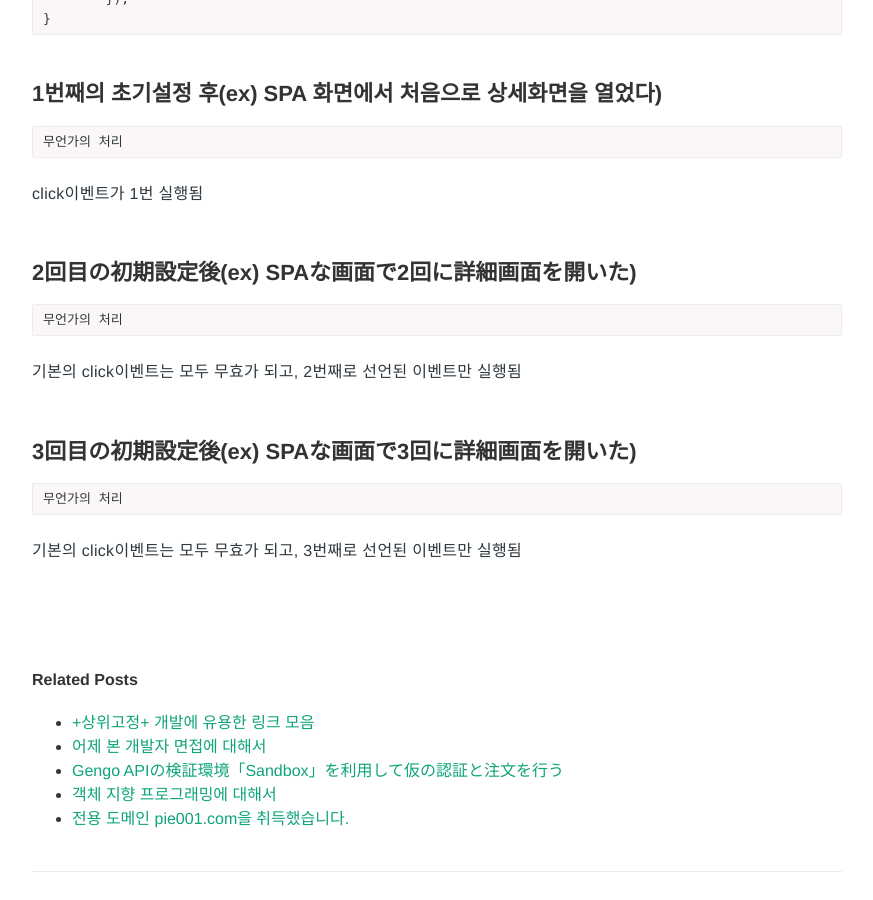
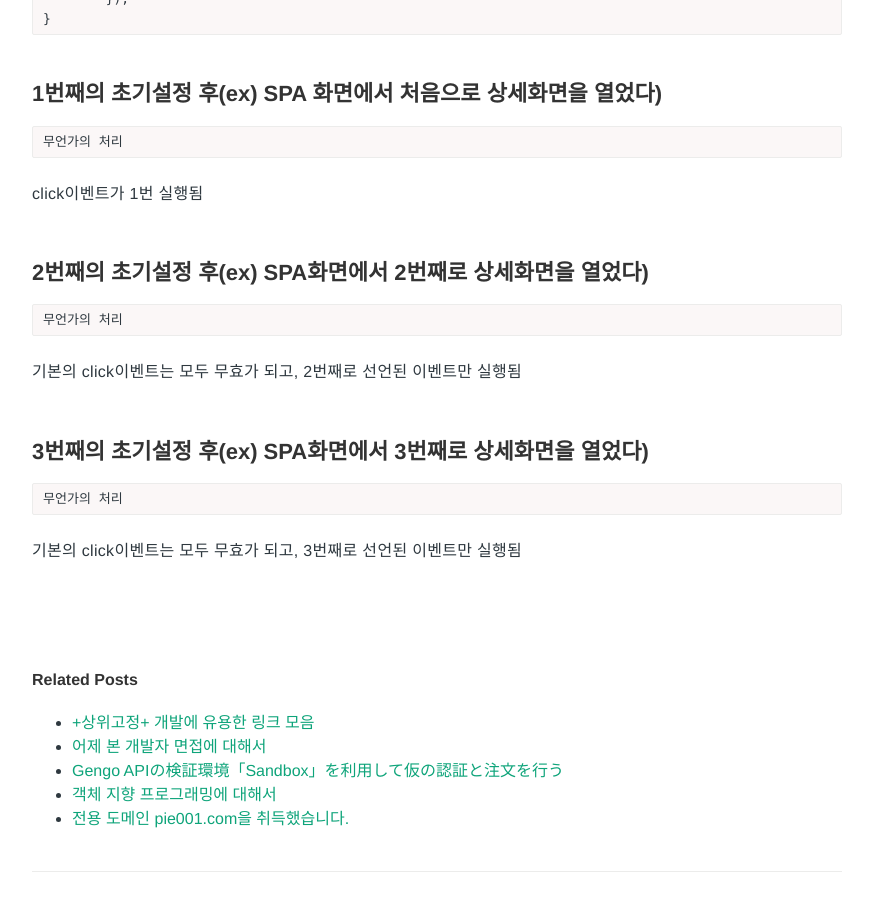
Before and after one commit to Pie001/pie001.github.io, a Jekyll site: the page built from _posts/2018-04-05-0004.md, in a window 1280 px wide and 900 px high, scrolled down 1755 px. Shown: the whole window, without its empty margins (203-1076 px from the left). Built offline with Jekyll 4.4.1, drawn with Linux system fonts in a browser that asks for light colours; comment, search, counter and statistics services are not loaded.

Commit message:
Update 2018-04-05-0004.md

````diff
--- a/_posts/2018-04-05-0004.md
+++ b/_posts/2018-04-05-0004.md
@@ -79,14 +79,14 @@ function init(){
 click이벤트가 1번 실행됨
 
 
-## 2回目の初期設定後(ex) SPAな画面で2回に詳細画面を開いた)
+## 2번째의 초기설정 후(ex) SPA화면에서 2번째로 상세화면을 열었다)
 ```
 무언가의 처리
 ```
 기본의 click이벤트는 모두 무효가 되고, 2번째로 선언된 이벤트만 실행됨
 
 
-## 3回目の初期設定後(ex) SPAな画面で3回に詳細画面を開いた)
+## 3번째의 초기설정 후(ex) SPA화면에서 3번째로 상세화면을 열었다)
 ```
 무언가의 처리
 ```
````
